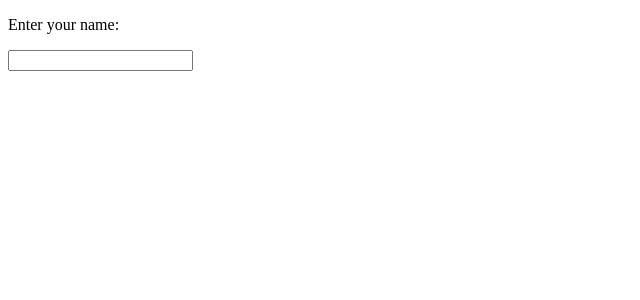
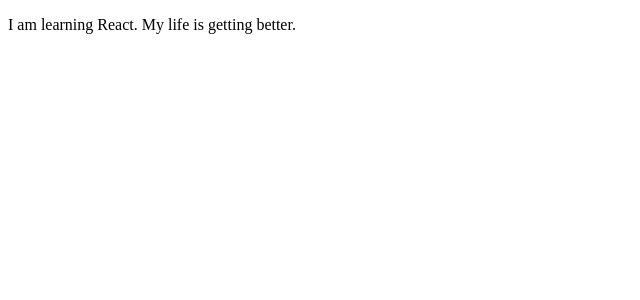
Before and after one commit to acciojob/personal-greeting-its-sriram-here, a React app: page / in a window 1280 px wide. Shown: the top 300 px of the page, without its empty margins (0-640 px from the left). Built offline with nearby package versions, Linux system fonts and the light colour scheme.

Commit message:
Update App.js

```diff
--- a/src/components/App.js
+++ b/src/components/App.js
@@ -1,19 +1,11 @@
-import React, { useState } from "react";
+import React from "react";
 import './../styles/App.css';
 
 const App = () => {
-  const [name, setName] = useState(""); // state to hold input value
-
   return (
     <div>
       {/* Do not remove the main div */}
-      <p>Enter your name:</p>
-      <input
-        type="text"
-        value={name}
-        onChange={(e) => setName(e.target.value)}
-      />
-      {name ? <p>Hello, {name}!</p> : null}
+      <p>I am learning React. My life is getting better.</p>
     </div>
   );
 };
```
